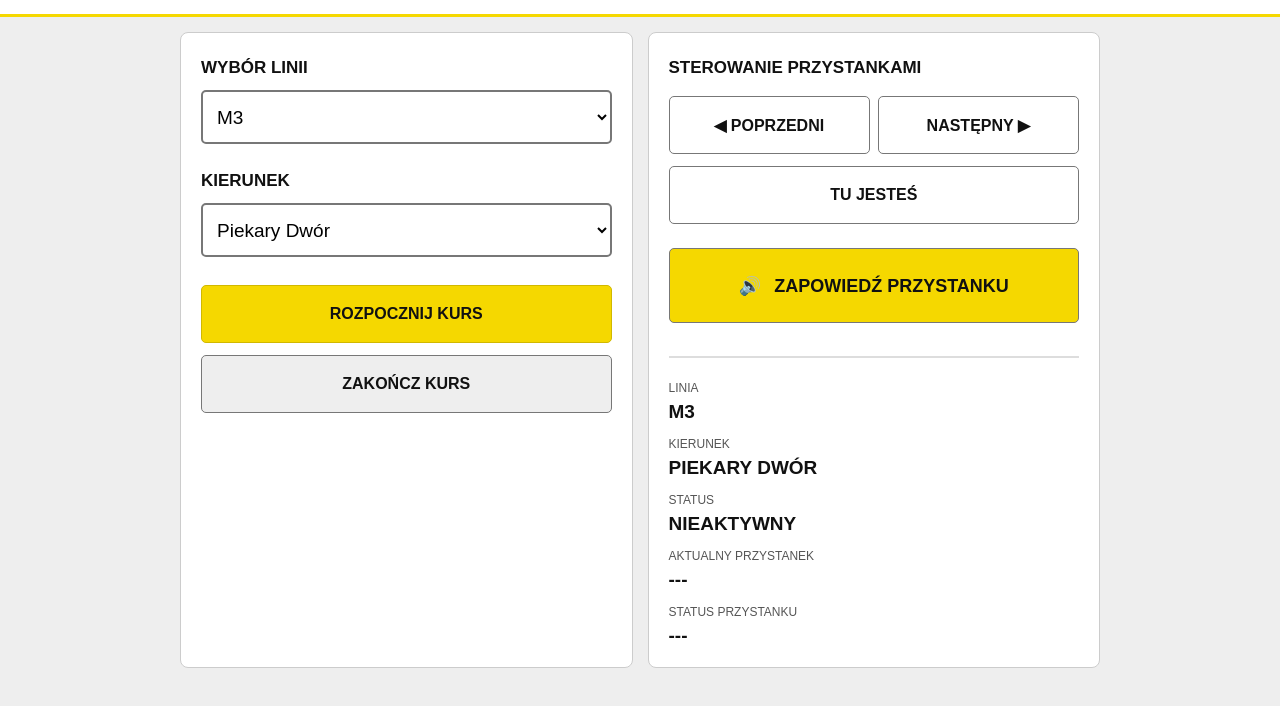
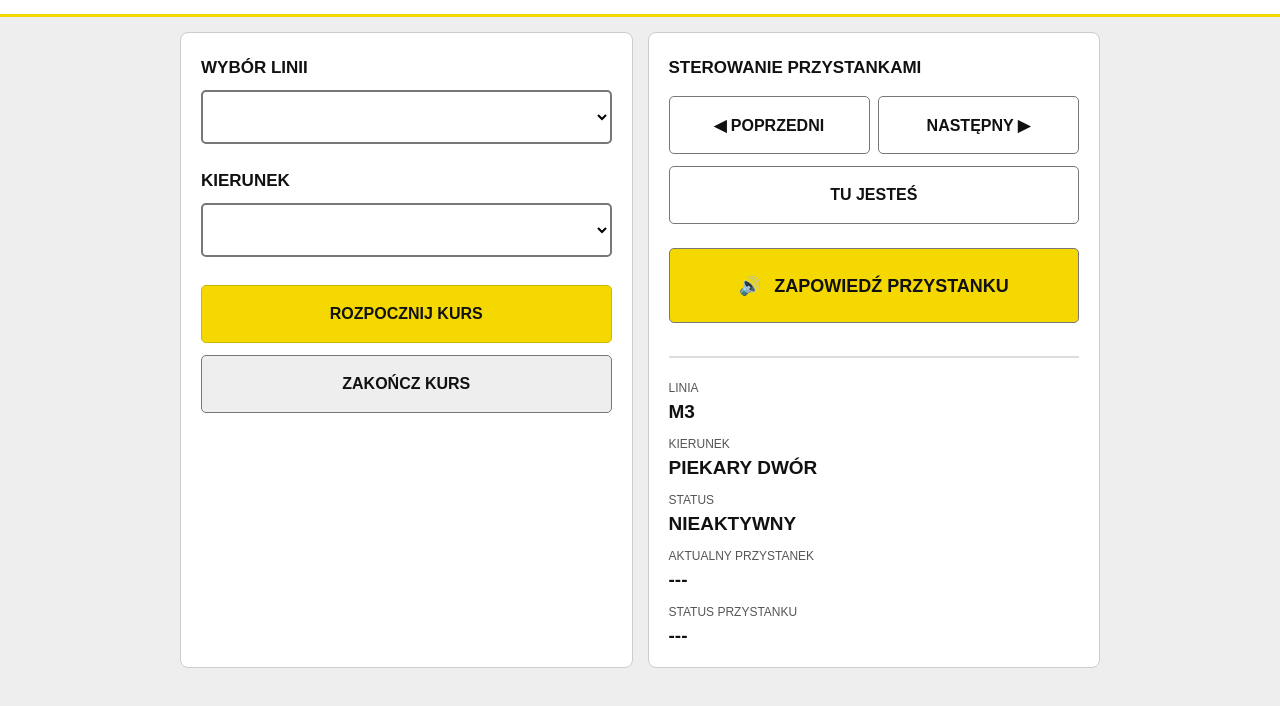
Before and after one commit to natanielowy/GZM, a plain HTML site: page index.html in a window 1280 px wide. Shown: the part 64-770 px from the top of the page. Drawn offline with Linux system fonts and the light colour scheme; files that its build step writes are made by us from their sources; no server answers; files whose address does not match are found by name.

Commit message:
Make driver route selectors dynamic

```diff
--- a/index.html
+++ b/index.html
@@ -19,13 +19,12 @@
   <section class="panel">
     <h2>WYBÓR LINII</h2>
     <select id="line">
-      <option value="M3">M3</option>
+
     </select>
 
     <h2>KIERUNEK</h2>
     <select id="direction">
-      <option value="Piekary Dwór">Piekary Dwór</option>
-      <option value="Bobrowniki Dworzec">Bobrowniki Dworzec</option>
+
     </select>
 
     <button class="start" onclick="send('start')">ROZPOCZNIJ KURS</button>
```
